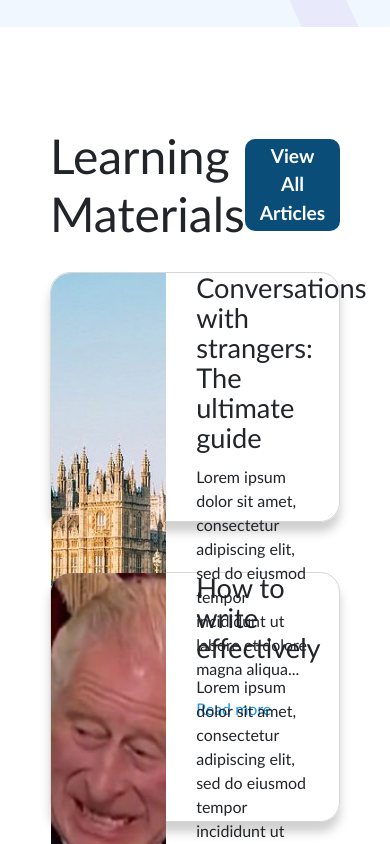
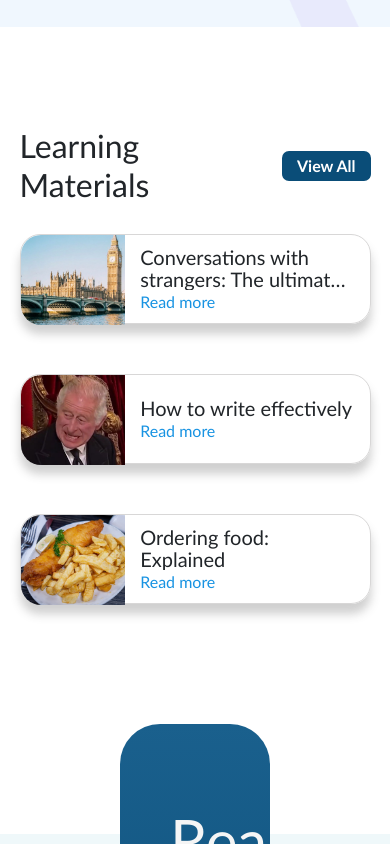
Before and after one commit to jimmybombimmy/joel-wilson-english, a React (Vite) app: page / in a window 390 px wide. Shown: the part 3380-4224 px from the top of the page. Built offline with nearby package versions, Linux system fonts and the light colour scheme.

Commit message:
article preview section customised for all sizes

```diff
--- a/src/components/home/ArticlesPreview/ArticlesPreview.css
+++ b/src/components/home/ArticlesPreview/ArticlesPreview.css
@@ -1,7 +1,8 @@
 #articlesPreviewSection {
   margin: 100px auto;
   padding: 0 50px;
-  max-width: 1200px;
+
+  /* max width in media */
 }
 
 #articlesPreviewTop {
@@ -23,7 +24,7 @@
   display: inline-block;
   font-weight: 600;
   color: white;
-  background-color: #0A4D78;
+  background-color: #0a4d78;
   border: 0px;
   padding: 3px 15px;
   height: 100%;
@@ -37,7 +38,7 @@
   display: inline-block;
   width: var(--articlePrevWidth);
   border-radius: 20px;
-  box-shadow: 0 10px 10px rgb(68,68,68, 0.25);
+  box-shadow: 0 10px 10px rgb(68, 68, 68, 0.25);
   height: 100%;
 }
 
@@ -47,7 +48,6 @@
 
   /* height in media */
   /* border radius in media */
-
 }
 
 .articlePrevTitle {
@@ -61,14 +61,12 @@
 }
 
 .articlePrevReadMore {
-  color: #1893E2;
+  color: #1893e2;
   font-weight: 500;
   text-decoration: none;
 }
 
-
 @media (min-width: 992px) {
-
   #threeArticles {
     display: flex;
     align-items: top;
@@ -80,7 +78,20 @@
     border-radius: 20px 20px 0 0;
   }
 
+  .articlePrevBody {
+    display: -webkit-box;
+    -webkit-line-clamp: 3;
+    -webkit-box-orient: vertical;
+    overflow: hidden;
+    text-overflow: ellipsis;
+
+    /* font-size, line-height and margin-bottom in media */
+  }
+
   @media (min-width: 1400px) {
+    #articlesPreviewSection {
+      max-width: 1200px;
+    }
 
     #articleSectionTitle {
       font-size: 3.75rem;
@@ -113,10 +124,12 @@
     .articlePrevText {
       padding: 20px 20px 40px;
     }
-
   }
 
   @media (max-width: 1399px) {
+    #articlesPreviewSection {
+      max-width: 1100px;
+    }
 
     #articleSectionTitle {
       font-size: 3rem;
@@ -150,37 +163,27 @@
       padding: 20px 20px 32px;
     }
   }
-
 }
-
 
 @media (max-width: 991px) {
 
-  #articleSectionTitle {
-    font-size: 3rem;
-  }
-
-  #viewArticlesButton {
-    font-size: 1.2rem;
-    border-radius: 10px;
-  }
 
   #threeArticles {
     width: 100%;
     margin-top: 30px;
-
   }
 
   .article {
-    height: 250px;
     width: 100%;
     display: grid;
     grid-template-columns: 40% 60%;
     grid-template-rows: auto;
     margin-bottom: 50px;
     border-radius: 20px;
+    border: 1px solid rgb(216, 215, 215);
+    grid-template-columns: 30% 70%;
 
-    border: 1px solid rgb(216, 215, 215);
+    /* height in media */
   }
 
   .articlePrevImg {
@@ -196,9 +199,112 @@
     align-self: center;
   }
 
-  .articlePrevTitle {
-    font-size: 1.7rem;
-    margin-bottom: 12px;
+  .articlePrevBody {
+    display: -webkit-box;
+    -webkit-line-clamp: 2;
+    -webkit-box-orient: vertical;
+    overflow: hidden;
+    text-overflow: ellipsis;
+    margin-bottom: 8px;
   }
 
+  @media (min-width: 768px) {
+    #articleSectionTitle {
+      font-size: 3rem;
+    }
+
+    #viewArticlesButton {
+      font-size: 1.2rem;
+      border-radius: 10px;
+    }
+
+    .article {
+      height: 180px;
+    }
+
+    .articlePrevImg {
+      height: 180px;
+    }
+
+    .articlePrevTitle {
+      font-size: 1.7rem;
+      margin-bottom: 12px;
+
+      display: -webkit-box;
+    -webkit-line-clamp: 2;
+    -webkit-box-orient: vertical;
+    overflow: hidden;
+    text-overflow: ellipsis;
+    }
+  }
+
+  @media (max-width: 767px) {
+
+    #articlesPreviewSection {
+      padding: 0 5vw;
+    }
+
+    #articleSectionTitle {
+      font-size: 2.5rem;
+    }
+
+    #viewArticlesButton {
+      font-size: 1rem;
+      border-radius: 7px;
+    }
+
+    .article {
+      height: 180px;
+    }
+
+    .articlePrevTitle {
+      font-size: 1.5rem;
+      margin-bottom: 8px;
+
+      display: -webkit-box;
+    -webkit-line-clamp: 2;
+    -webkit-box-orient: vertical;
+    overflow: hidden;
+    text-overflow: ellipsis;
+    }
+  }
+
+  @media (max-width: 576px) {
+
+    #articlesPreviewSection {
+      padding: 0 5vw;
+    }
+
+    .article {
+      height: 90px;
+    }
+
+    #articleSectionTitle {
+      font-size: 2rem;
+      max-width: 70%;
+    }
+
+    .articlePrevImg {
+      height: 90px;
+    }
+
+    .articlePrevText {
+      margin: 10px 15px;
+    }
+
+    .articlePrevTitle {
+      font-size: 1.25rem;
+      margin-bottom: 0px;
+
+      display: -webkit-box;
+    -webkit-line-clamp: 2;
+    -webkit-box-orient: vertical;
+    overflow: hidden;
+    text-overflow: ellipsis;
+    }
+
+    .articlePrevBody {
+      display: none;
+    }
+  }
 }
--- a/src/components/home/ArticlesPreview/ArticlesPreview.jsx
+++ b/src/components/home/ArticlesPreview/ArticlesPreview.jsx
@@ -7,7 +7,7 @@ export default function ArticlesPreview() {
     <section id="articlesPreviewSection">
       <section id="articlesPreviewTop">
         <h2 id="articleSectionTitle">Learning Materials</h2>
-        <button id="viewArticlesButton">View All Articles</button>
+        <button id="viewArticlesButton">View All</button>
       </section>
       <section id="threeArticles">
           {ARTICLES.map((article) => {
```
